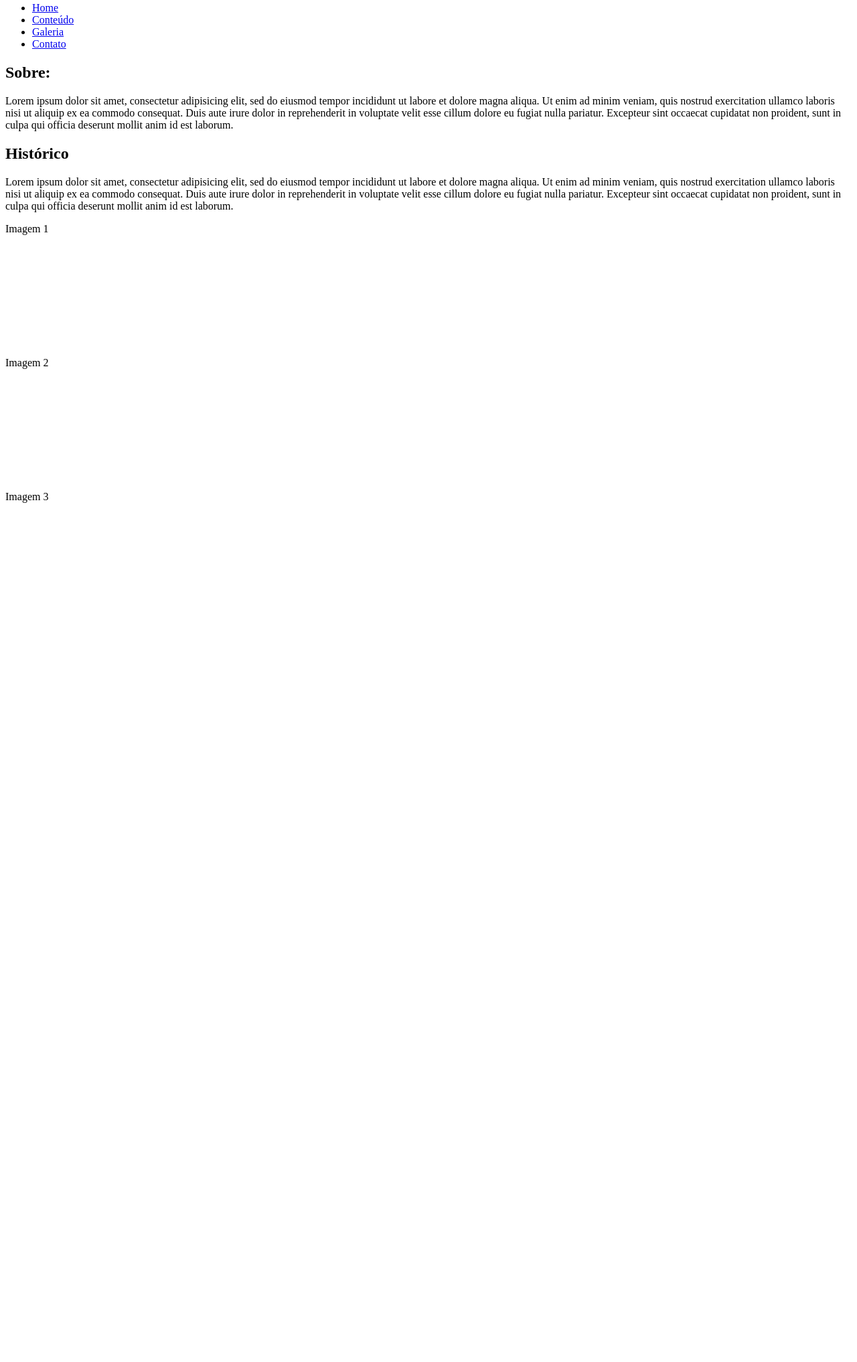
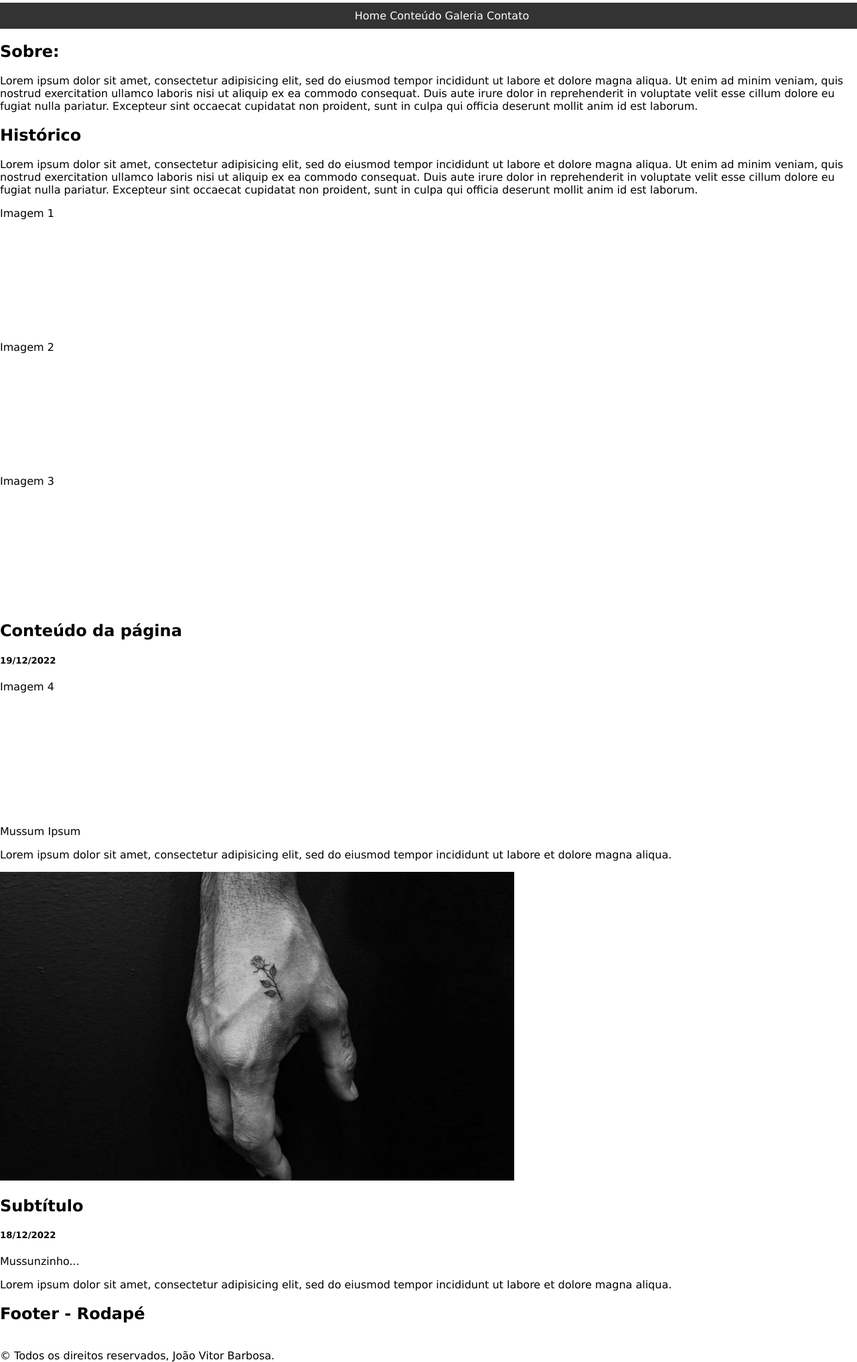
Before and after one commit to JvitorBF/Layout, a plain HTML site: page src/index.html in a window 1280 px wide. Shown: the part 77-2111 px from the top of the page at 67% size. Before the commit the page ends 1018 px from the top, so only its background shows below. Drawn offline with Linux system fonts and the light colour scheme.

Commit message:
modificações com css

```diff
--- a/src/index.html
+++ b/src/index.html
@@ -7,14 +7,14 @@ Click nbfs://nbhost/SystemFileSystem/Templates/ClientSide/html.html to edit this
 <head>
     <title>Layout Responsivo</title>
     <meta charset="UTF-8">
-        <meta name="author" content="Prof. Jair Ferraz">
-        <meta name="keywords"
-              content="responsividade, css3, html5. Senac Tech">
-        <meta name="description"
-              content="Layout de página responsiva com HTML5 e CSS3">
-        <meta name="viewport"
-              content="width=device-width, initial-scale=1.0">
-        <link rel="stylesheet" href="estilo.css"/>
+    <meta content="Prof. Jair Ferraz" name="author">
+    <meta content="responsividade, css3, html5. Senac Tech"
+          name="keywords">
+    <meta content="Layout de página responsiva com HTML5 e CSS3"
+          name="description">
+    <meta content="width=device-width, initial-scale=1.0"
+          name="viewport">
+    <link href="style.css" rel="stylesheet"/>
 </head>
 <body>
 <header>
@@ -32,11 +32,19 @@ Click nbfs://nbhost/SystemFileSystem/Templates/ClientSide/html.html to edit this
     <div class="esquerda">
         <h2>Sobre:</h2>
         <p>
-                    Lorem ipsum dolor sit amet, consectetur adipisicing elit, sed do eiusmod tempor incididunt ut labore et dolore magna aliqua. Ut enim ad minim veniam, quis nostrud exercitation ullamco laboris nisi ut aliquip ex ea commodo consequat. Duis aute irure dolor in reprehenderit in voluptate velit esse cillum dolore eu fugiat nulla pariatur. Excepteur sint occaecat cupidatat non proident, sunt in culpa qui officia deserunt mollit anim id est laborum.
+            Lorem ipsum dolor sit amet, consectetur adipisicing elit, sed do eiusmod tempor incididunt ut labore et
+            dolore magna aliqua. Ut enim ad minim veniam, quis nostrud exercitation ullamco laboris nisi ut aliquip ex
+            ea commodo consequat. Duis aute irure dolor in reprehenderit in voluptate velit esse cillum dolore eu fugiat
+            nulla pariatur. Excepteur sint occaecat cupidatat non proident, sunt in culpa qui officia deserunt mollit
+            anim id est laborum.
         </p>
         <h2>Histórico</h2>
         <p>
-                    Lorem ipsum dolor sit amet, consectetur adipisicing elit, sed do eiusmod tempor incididunt ut labore et dolore magna aliqua. Ut enim ad minim veniam, quis nostrud exercitation ullamco laboris nisi ut aliquip ex ea commodo consequat. Duis aute irure dolor in reprehenderit in voluptate velit esse cillum dolore eu fugiat nulla pariatur. Excepteur sint occaecat cupidatat non proident, sunt in culpa qui officia deserunt mollit anim id est laborum.
+            Lorem ipsum dolor sit amet, consectetur adipisicing elit, sed do eiusmod tempor incididunt ut labore et
+            dolore magna aliqua. Ut enim ad minim veniam, quis nostrud exercitation ullamco laboris nisi ut aliquip ex
+            ea commodo consequat. Duis aute irure dolor in reprehenderit in voluptate velit esse cillum dolore eu fugiat
+            nulla pariatur. Excepteur sint occaecat cupidatat non proident, sunt in culpa qui officia deserunt mollit
+            anim id est laborum.
         </p>
         <div class="imgFake" style="height: 200px">
             Imagem 1
@@ -49,8 +57,36 @@ Click nbfs://nbhost/SystemFileSystem/Templates/ClientSide/html.html to edit this
         </div>
     </div><!-- fim da div esquerda -->
     <div class="conteudo">
-
+        <h2>Conteúdo da página</h2>
+        <h5>19/12/2022</h5>
+        <div class="imgFake" style="height: 200px;">
+            Imagem 4
+        </div>
+        <p>Mussum Ipsum</p>
+        <p>
+            Lorem ipsum dolor sit amet, consectetur adipisicing elit, sed do eiusmod tempor incididunt ut labore et
+            dolore magna aliqua.
+        </p>
+        <picture>
+            <source media="(min-width: 600px)" srcset="./imagens/imgMedia.jpg">
+            <source media="(min-width: 465px)" srcset="./imagens/imgPequena.jpg">
+            <img alt="Caminho entre árvores" src="./imagens/caminho.jpg"
+                 style="max-width: 100%; height: auto;">
+        </picture>
+        <br/>
+        <h2>Subtítulo</h2>
+        <h5>18/12/2022</h5>
+        <p>Mussunzinho...</p>
+        <p>
+            Lorem ipsum dolor sit amet, consectetur adipisicing elit, sed do eiusmod tempor incididunt ut labore et
+            dolore magna aliqua.
+        </p>
     </div><!-- fim div conteudo -->
+    <footer class="footer">
+        <h2>Footer - Rodapé</h2>
+        <br/>
+        &COPY; Todos os direitos reservados, João Vitor Barbosa.
+    </footer>
 </div><!-- fim do container -->
 </body>
 </html>
--- /dev/null
+++ b/src/style.css
@@ -0,0 +1,32 @@
+* {
+    box-sizing: border-box;
+}
+
+body {
+    font-family: Verdana;
+    margin: 0;
+}
+
+nav {
+    text-align: center;
+    background-color: #333;
+    width: 100%;
+}
+
+nav a {
+    transition: 400ms;
+    text-decoration: none;
+    color: white;
+}
+
+nav ul {
+    margin: 0;
+    padding-top: 10px;
+    padding-bottom: 10px;
+}
+
+nav li {
+    list-style-type: none;
+    display: inline;
+    color: white;
+}
```
Lines whose indentation alone changed are shown as unchanged.
